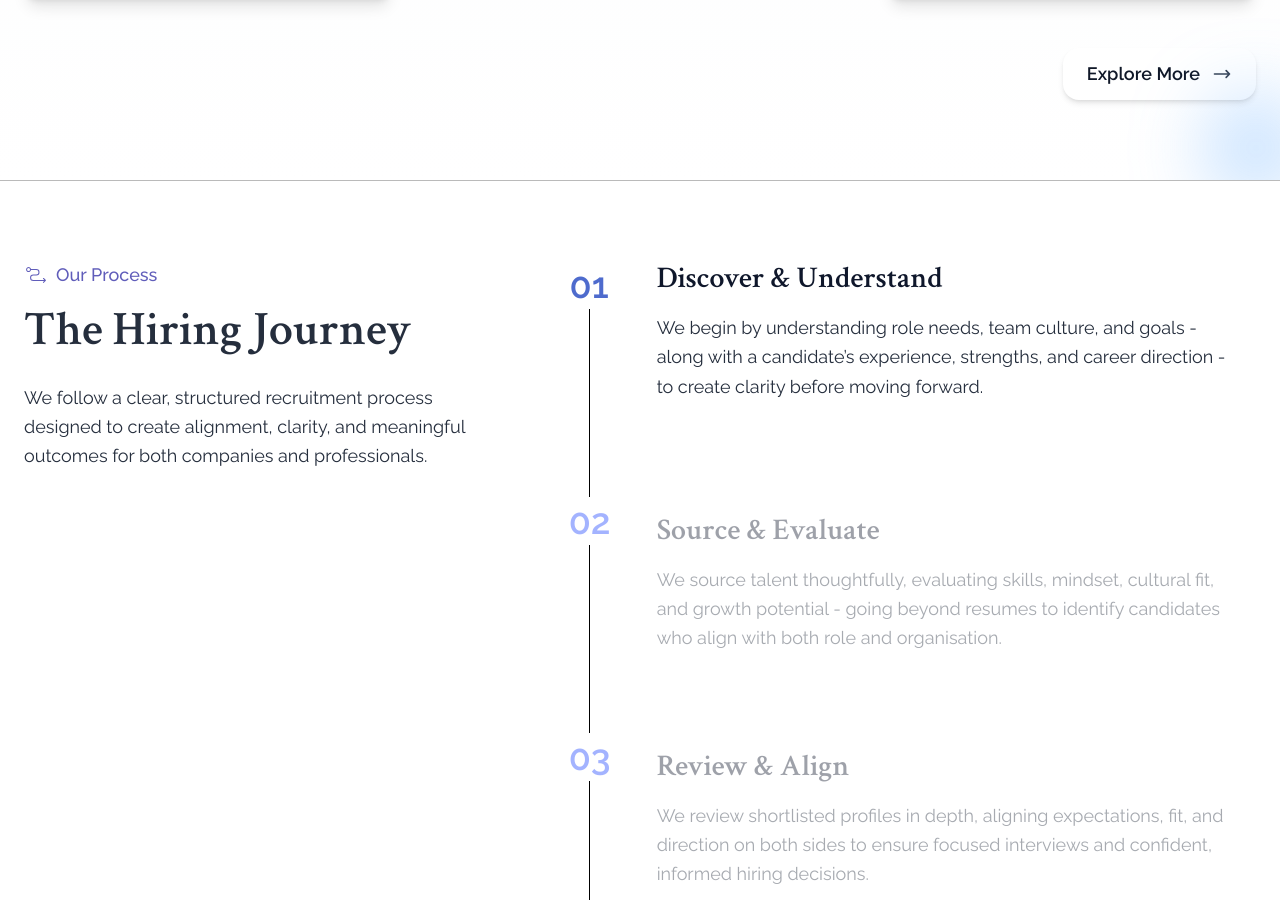
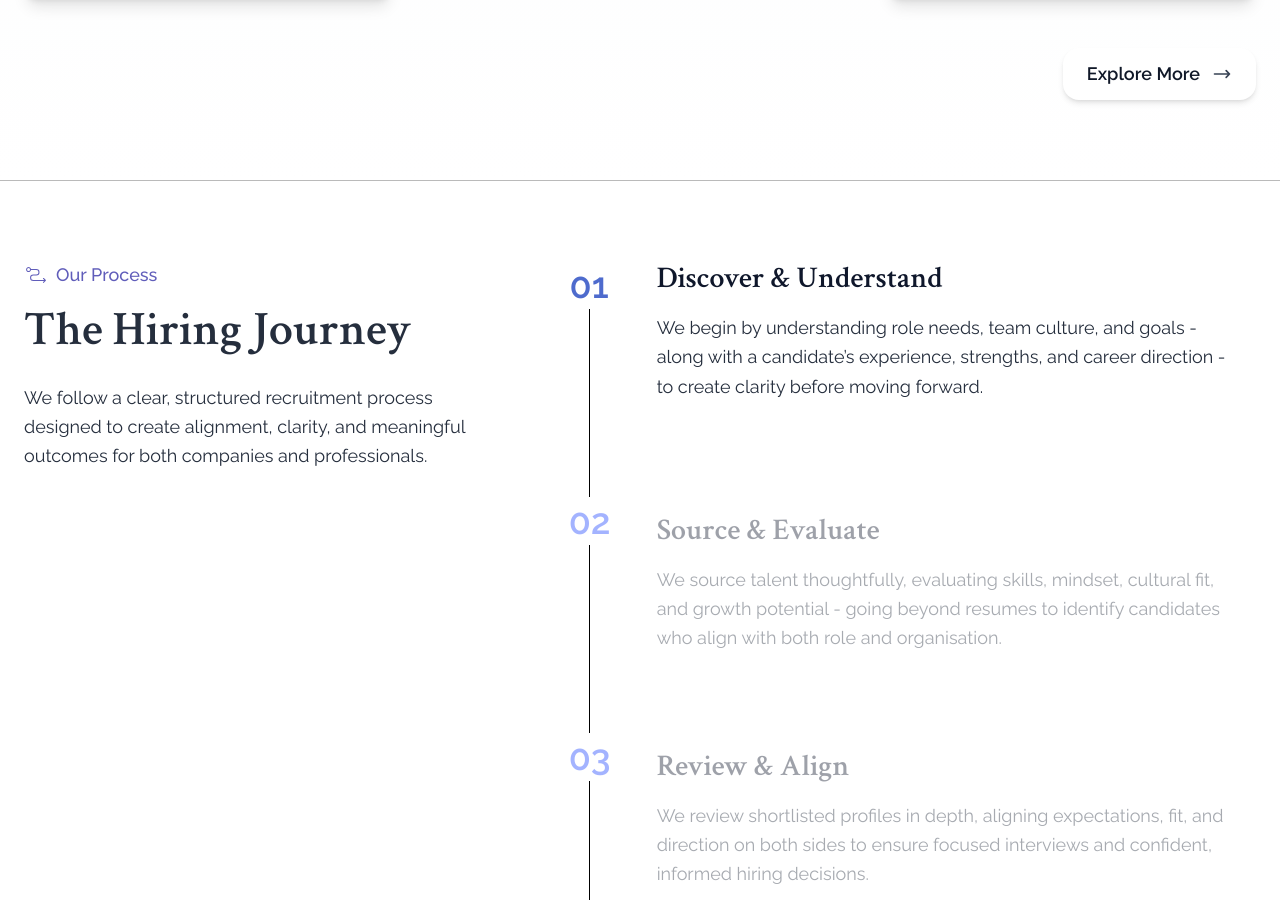
Before and after one commit to juhibhatia1/jbrecruitementswebsite, a Next.js app: page / in a window 1280 px wide. Shown: the part 1541-2441 px from the top of the page. Built offline with nearby package versions, Linux system fonts and the light colour scheme; no server answers.

Commit message:
FIX: lue overlay blur effect

```diff
--- a/app/components/home/how-we-help.tsx
+++ b/app/components/home/how-we-help.tsx
@@ -102,7 +102,6 @@ export default function HowWeHelpSection() {
                     <p className="text-white text-sm md:text-base font-medium">
                       We'll follow up shortly.
                     </p>
-                    <div className="absolute -bottom-4 -right-6 w-24 h-24 bg-blue-400/40 rounded-full blur-2xl"></div>
                   </div>
                 </div>
               </div>
```
